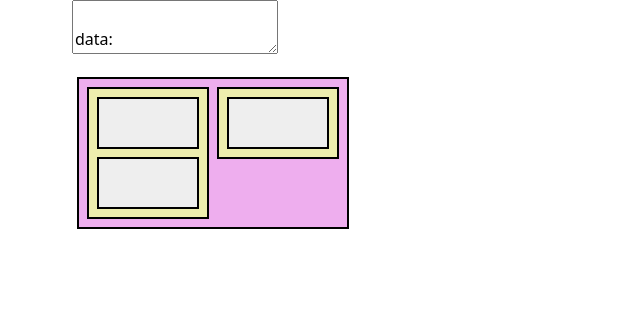
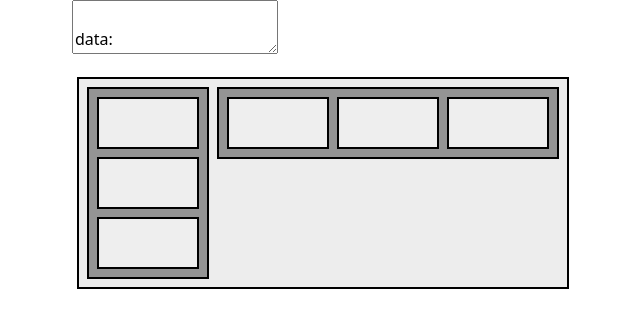
Before and after one commit to Mirovan/yaml-chart, a website built with webpack: page frontend/index.html in a window 1280 px wide. Shown: the whole page, without its empty margins (10-650 px from the left). Built offline with nearby package versions, Linux system fonts and the light colour scheme.

Commit message:
Рефакторинг расстановки объектов

```diff
--- a/frontend/entry.js
+++ b/frontend/entry.js
@@ -12,6 +12,11 @@ const defaultMarginY = 10;
 /*Инициализация объекта и задание его границ*/
 
 function initObject(obj, lastObj, parent) {
+    if (obj.name === "ingress2") {
+        console.log(obj);
+        console.log(lastObj);
+        console.log(parent);
+    }
     //Начальная координата для вставки объекта
     let startObjX = defaultMarginX;
     let startObjY = defaultMarginY;
@@ -55,15 +60,45 @@ function initObject(obj, lastObj, parent) {
 * Координаты расстановки объектов - относительные
 * startX, startY - начальные координаты расчета установки относительно родителя
 * */
-function calcLayout(objects, parent) {
-    console.log(parent);
+function calcLayout(object, lastObj, parent) {
+    object = initObject(object, lastObj, parent);
 
-    let lastObj = null;
+    //Для каждого внутреннего объекта рассчитываем куда его поставить
+    if (Func.notNull(object.objects)) {
+        let innerObjects = new Map(Object.entries(object.objects));
+        lastObj = null;
+        for (let key of innerObjects.keys()) {
+            //Считаем координаты объекта
+            const innerObj = calcLayout(innerObjects.get(key), lastObj, object);
+            //Обновляем его в коллекции родителя
+            innerObjects.set(key, innerObj);
+            lastObj = innerObj;
+        }
 
+        object.objects = innerObjects;
+
+        let widthObjX = object.width;
+        let heightObjX = object.height;
+
+        //Когда посчитали координаты всех внутренних объектов - вычисляем размер родителя-контейнера
+        for (let k of innerObjects.keys()) {
+            const tempObj = innerObjects.get(k);
+            widthObjX = Math.max(widthObjX, tempObj.x + tempObj.width);
+            heightObjX = Math.max(heightObjX, tempObj.y + tempObj.height);
+        }
+
+        //обновляем вторую границу родительского объекта
+        object.width = widthObjX + defaultMarginX;
+        object.height = heightObjX + defaultMarginY;
+    }
+
+
+
+    /*
     //Для каждого объекта вычисляем куда его поставить
-    for (let key of objects.keys()) {
+    for (let key of innerObjects.keys()) {
         //Инициализируем координаты и размер объекта
-        const obj = initObject(objects.get(key), lastObj, parent);
+        const obj = initObject(innerObjects.get(key), lastObj, parent);
 
         //Если у объекта дочерние объекты, то вычисляем куда их поставить
         if (Func.notNull(obj.objects)) {
@@ -86,37 +121,44 @@ function calcLayout(objects, parent) {
 
         lastObj = obj;
     }
-    return objects;
+     */
+
+    return object;
 }
 
 
 /*
 * Отрисовка
+* object - рисуемый объект
+* parent - родительский объект
+* dx, dy - отступ с учетом относительных координат
+* canvasLayer - canvas для рисования
 * */
-function draw(objects, parent, dx, dy, canvasLayer) {
+function draw(object, parent, dx, dy, canvasLayer) {
     if (Func.notNull(parent)) {
         dx += parent.x;
         dy += parent.y;
     }
 
+    const rect = new Konva.Rect({
+        x: object.x + dx,
+        y: object.y + dy,
+        width: object.width,
+        height: object.height,
+        fill: object.color,
+        stroke: 'black',
+        strokeWidth: 2,
+        draggable: true
+    });
+    canvasLayer.add(rect);
+
     //Перебираем все объекты
-    for (let key of objects.keys()) {
-        const obj = objects.get(key);
+    const innerObjects = object.objects;
+    if (innerObjects != null) {
+        for (let key of innerObjects.keys()) {
+            const innerObj = innerObjects.get(key);
 
-        const rect = new Konva.Rect({
-            x: obj.x + dx,
-            y: obj.y + dy,
-            width: obj.width,
-            height: obj.height,
-            fill: obj.color,
-            stroke: 'black',
-            strokeWidth: 2,
-            draggable: true
-        });
-        canvasLayer.add(rect);
-
-        if (Func.notNull(obj.objects)) {
-            draw(obj.objects, obj, dx, dy, canvasLayer);
+            draw(innerObj, object, dx, dy, canvasLayer);
         }
     }
 }
@@ -126,7 +168,6 @@ function draw(objects, parent, dx, dy, canvasLayer) {
 
 
 document.addEventListener('DOMContentLoaded', function () {
-
     const stage = new Konva.Stage({
         container: 'watman',
         width: 800,
@@ -144,14 +185,23 @@ document.addEventListener('DOMContentLoaded', function () {
     let data = new Map(Object.entries(yamlData.data));
     let relations = new Map(Object.entries(yamlData.relations));
 
-    const parent = Func.toMap(data);
-    const objects = Func.toMap(data.get("objects"));
+    // const parent = Func.toMap(data);
+    // const objects = Func.toMap(data.get("objects"));
+
+    // console.log(yamlData.data);
+    // console.log(data);
+    // console.log(data.get("objects"));
+    // console.log(objects);
+    // console.log("=============");
+
+    // console.log(data);
+    // console.log(objects);
 
     //Вычисление координат
-    calcLayout(objects, parent);
+    const object = calcLayout(yamlData.data, null, null);
 
     //Отрисовка
-    draw(objects, null, 0, 0, canvasLayer);
+    draw(object, null, 0, 0, canvasLayer);
 
 
     /*
--- a/frontend/index.html
+++ b/frontend/index.html
@@ -15,17 +15,11 @@
             <textarea id="yaml-text">
 
 data:
-  color: "#aeeeee"
-  layout: column
-  objects:
-    container1:
-      color: "#eeaeee"
-      type: container
+  color: "#ededed"
   layout: inline
-      name: container1
   objects:
     container2:
-          color: "#eeeeae"
+      color: "#949494"
       type: container
       layout: column
       name: container2
@@ -34,20 +28,33 @@ data:
           color: "#eeeeee"
           type: box
           name: ingress1
-            ingress11:
+        service1:
           color: "#eeeeee"
           type: box
-              name: ingress11
+          name: service1
+        deployment1:
+          color: "#eeeeee"
+          type: box
+          name: depl1
+
     container3:
-          color: "#eeeeae"
+      color: "#949494"
       type: container
       layout: inline
       name: container3
       objects:
-            ingress2:
+        ingress1:
           color: "#eeeeee"
           type: box
-              name: ingress2
+          name: ingress1
+        service1:
+          color: "#eeeeee"
+          type: box
+          name: service1
+        deployment1:
+          color: "#eeeeee"
+          type: box
+          name: depl1
 
 
 relations:
```
Lines whose indentation alone changed are shown as unchanged.
